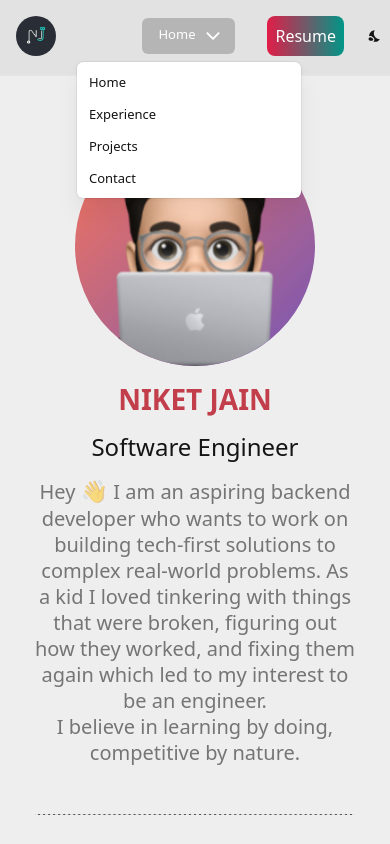
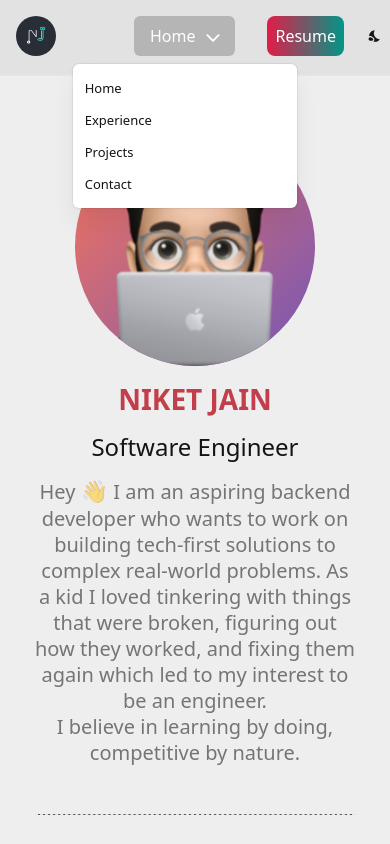
Before and after one commit to niketjain1/Portfolio, a React (Create React App) app: page / in a window 390 px wide. Both pictures are taken after a click on the button "Home". Shown: the top 844 px of the page. Built offline with nearby package versions, Linux system fonts and the light colour scheme.

Commit message:
👌 IMPROVE: change the text size for mobile view on the header

```diff
--- a/src/components/Header.jsx
+++ b/src/components/Header.jsx
@@ -22,10 +22,10 @@ const Header = ({ darkMode, setDarkMode, setSection, isMobileScreen }) => {
             <div className="text-right ml-auto mr-4">
               <Menu as="div" className="relative inline-block text-left">
                 <div>
-                  <Menu.Button className="inline-flex w-full justify-center rounded-md bg-black/20 px-4 py-2 text-sm font-medium text-white hover:bg-black/30 focus:outline-none focus-visible:ring-2 focus-visible:ring-white/75">
+                  <Menu.Button className="inline-flex w-full justify-center rounded-md bg-black/20 px-4 py-2 font-medium text-white hover:bg-black/30 focus:outline-none focus-visible:ring-2 focus-visible:ring-white/75">
                     {selectedSection}
                     <IoIosArrowDown
-                      className="-mr-1 ml-2 h-5 w-5 text-violet-200 hover:text-violet-100"
+                      className="-mr-1 ml-2 mt-1 h-5 w-5 text-violet-200 hover:text-violet-100"
                       aria-hidden="true"
                     />
                   </Menu.Button>
@@ -40,7 +40,7 @@ const Header = ({ darkMode, setDarkMode, setSection, isMobileScreen }) => {
                   leaveTo="transform opacity-0 scale-95"
                 >
                   <Menu.Items className="absolute left-1/2 -translate-x-1/2 mt-2 w-56 origin-top-right divide-y divide-gray-100 rounded-md bg-white shadow-lg ring-1 ring-black/5 focus:outline-none">
-                    <div className="px-1 py-1 ">
+                    <div className="px-1 py-2 ">
                       <Menu.Item>
                         <button
                           className="text-gray-900 group flex w-full items-center rounded-md px-2 py-2 text-sm"
```
